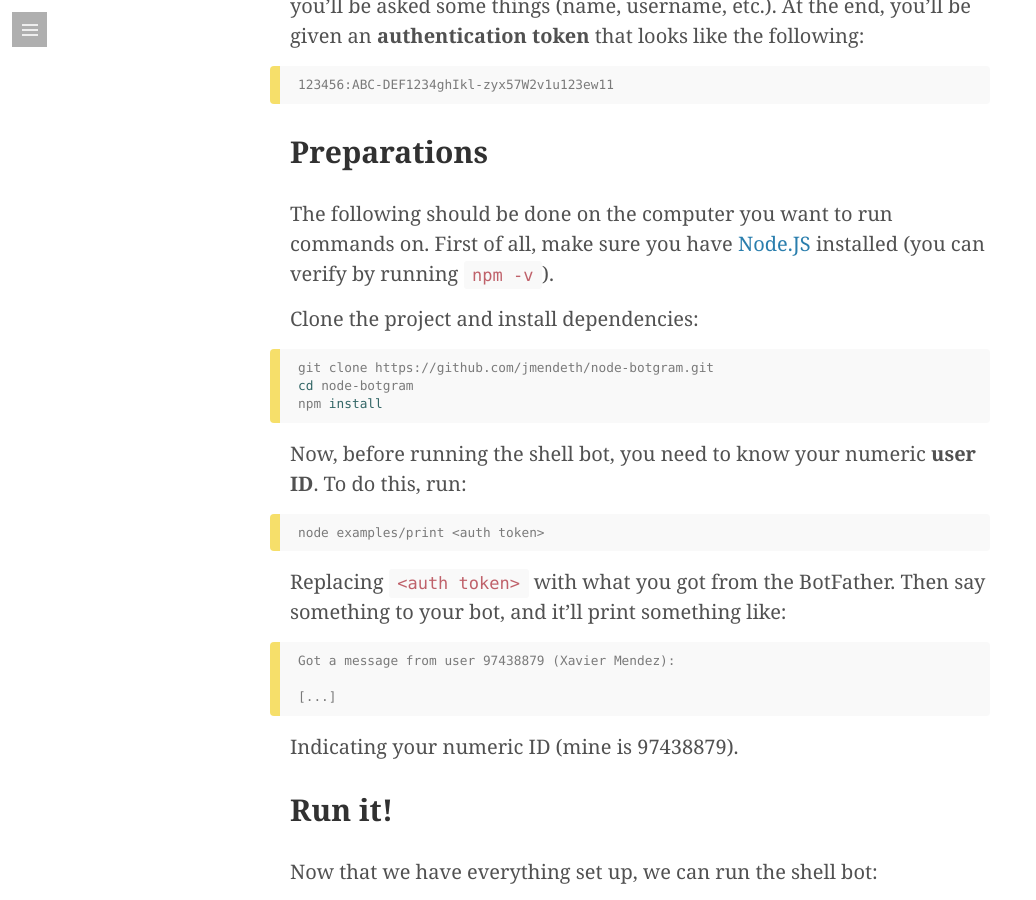
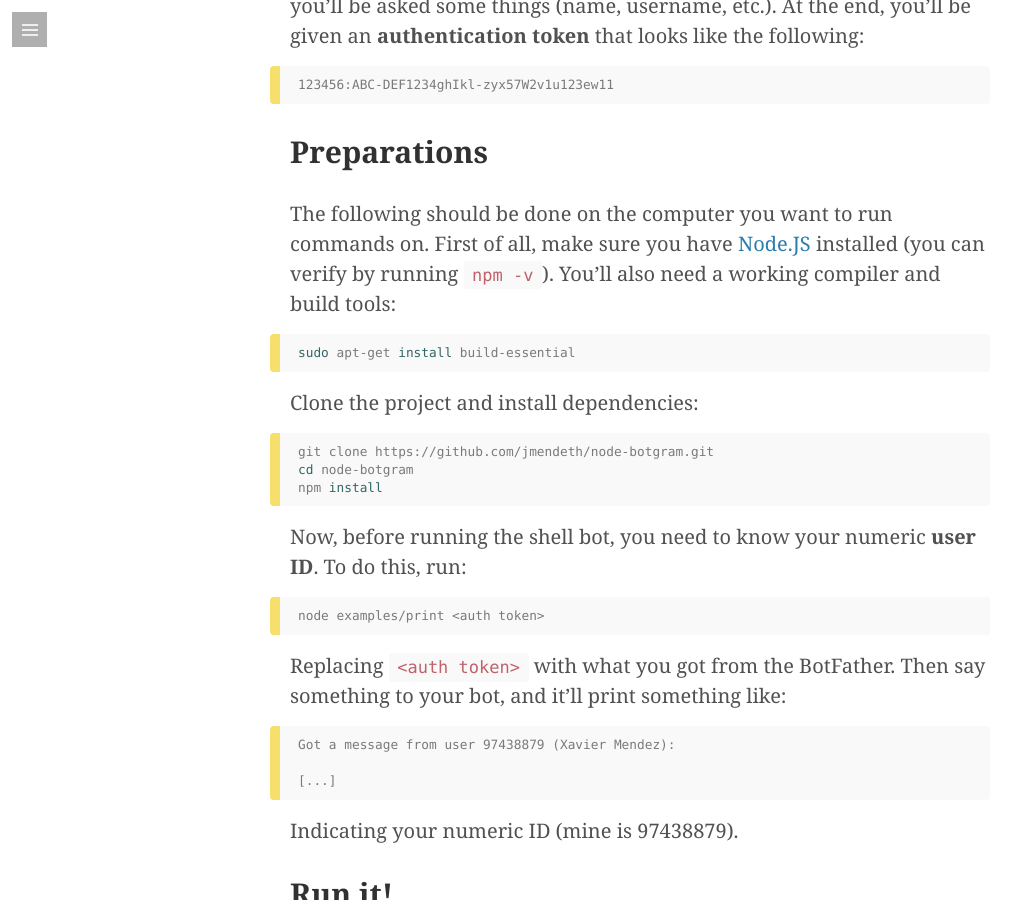
Before and after one commit to jmendeth/jmendeth.com, a Jekyll site: the page built from _posts/2016-05-09-telegram-shell-bot.md, in a window 1280 px wide and 900 px high, scrolled down 3199 px. Shown: the whole window, without its empty margins (0-1036 px from the left). Built offline with Jekyll 4.4.1, drawn with Linux system fonts in a browser that asks for light colours; nearby versions of some CDN libraries; some web fonts are replaced; comment, search, counter and statistics services are not loaded.

Commit message:
Improvement to «Telegram shell bot»

```diff
--- a/_posts/2016-05-09-telegram-shell-bot.md
+++ b/_posts/2016-05-09-telegram-shell-bot.md
@@ -32,7 +32,11 @@ First of all, you need to register a Telegram bot. Don't worry, it only takes so
 
 ## Preparations
 
-The following should be done on the computer you want to run commands on. First of all, make sure you have [Node.JS](https://nodejs.org) installed (you can verify by running `npm -v`).
+The following should be done on the computer you want to run commands on. First of all, make sure you have [Node.JS](https://nodejs.org) installed (you can verify by running `npm -v`). You'll also need a working compiler and build tools:
+
+~~~ bash
+sudo apt-get install build-essential
+~~~
 
 Clone the project and install dependencies:
 
```
